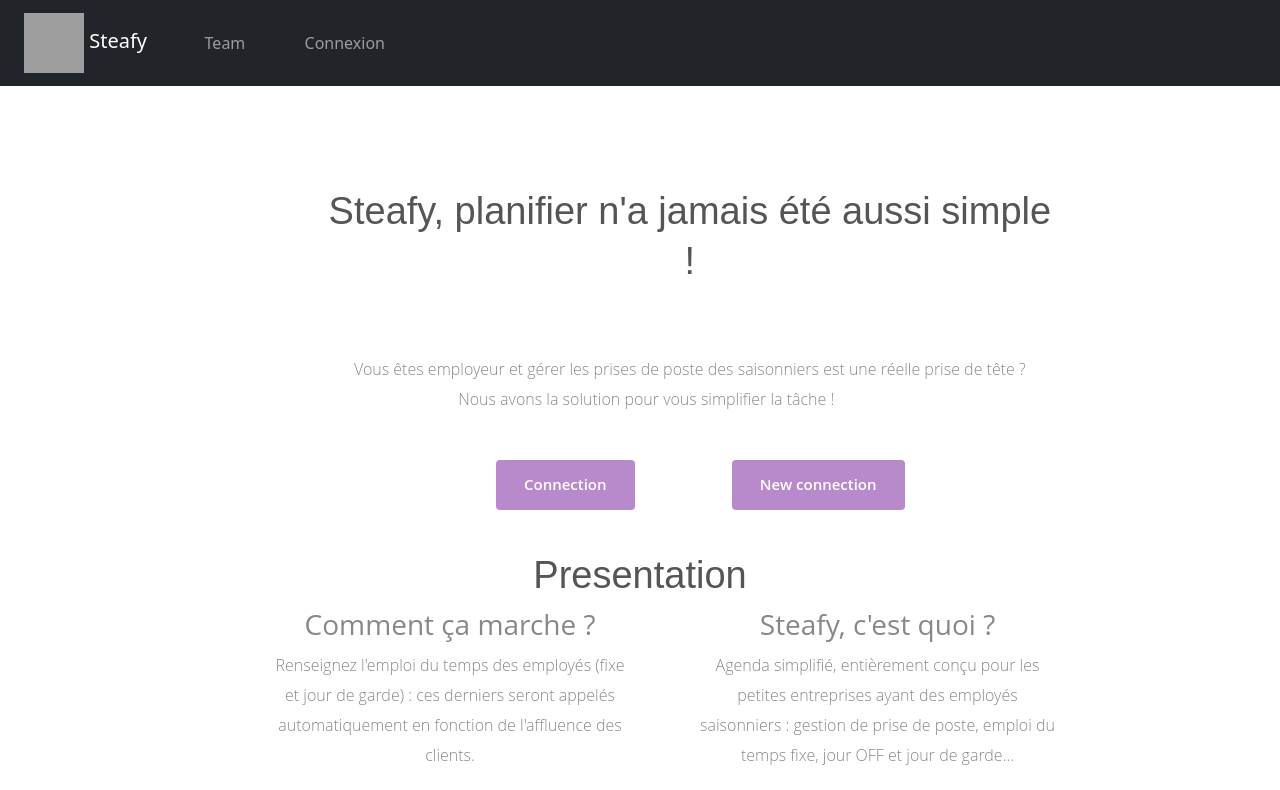
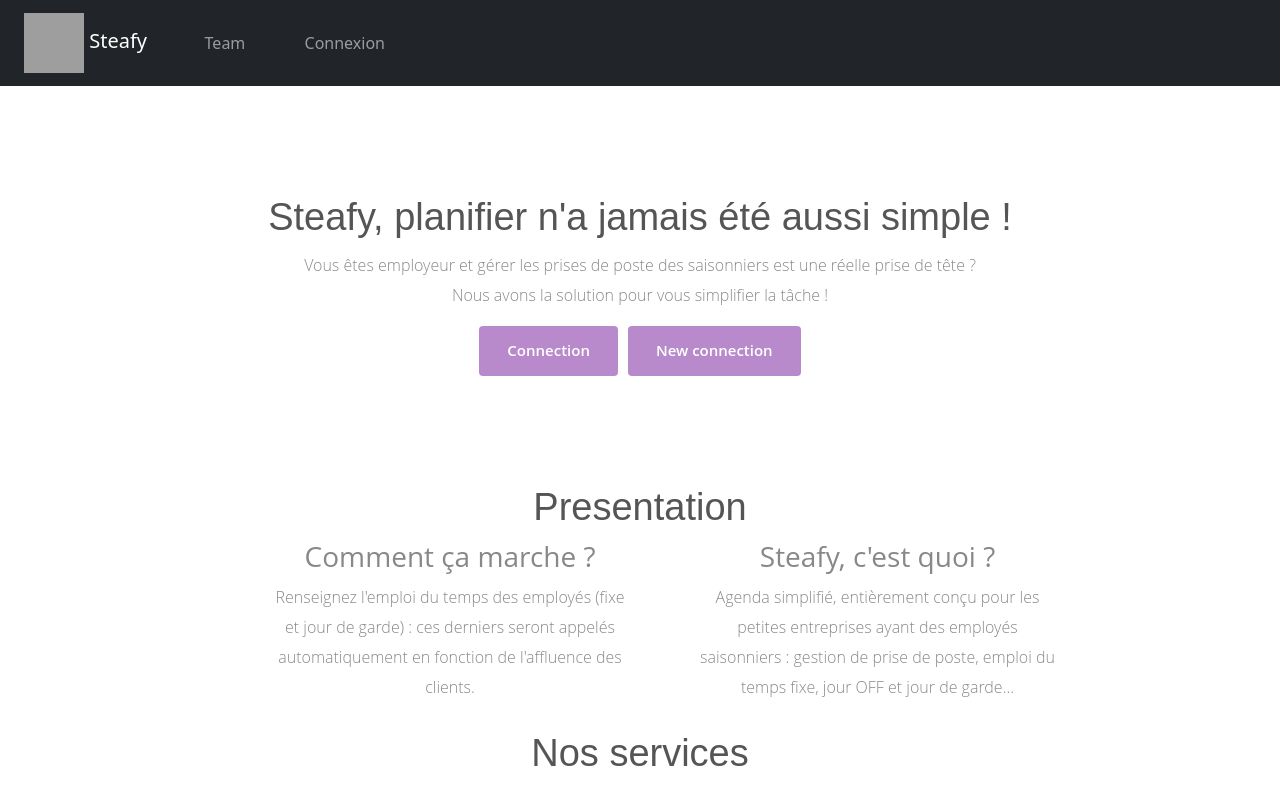
Before and after one commit to le-cmyk/Steafy, an Angular app: page /home in a window 1280 px wide. Shown: the top 790 px of the page. Built offline with nearby package versions, Linux system fonts and the light colour scheme; no server answers; grey boxes are pictures that could not be loaded.

Commit message:
space modification for a presentation

```diff
--- a/src/app/home/home.component.html
+++ b/src/app/home/home.component.html
@@ -5,14 +5,15 @@
     <body>
 		<!-- Top content -->
 		<div class="top-content">
-		    <div class="container">
+			<div class="container py-5">
 
-		        <div class="row">
-		            <div class="col-md-8 offset-md-2 text">
+				<div class="row m-5">
+					<div class="col-md-10 offset-md-1 text">
 						<h1 class="wow fadeInLeftBig">Steafy, planifier n'a jamais été aussi simple !</h1>
 						<div class="description wow fadeInLeftBig">
 							<p>
-								Vous êtes employeur et gérer les prises de poste des saisonniers est une réelle prise de tête ? <br> Nous avons la solution pour vous simplifier la tâche !
+								Vous êtes employeur et gérer les prises de poste des saisonniers est une réelle prise de tête ?
+								<br> Nous avons la solution pour vous simplifier la tâche !
 
 							</p>
 						</div>
@@ -25,6 +26,7 @@
 			</div>
 		</div>
 
+		<!-- Presentation -->
 		<div class="services-container section-container">
 	        <div class="container">
 	            <div class="row">
```
Lines whose indentation alone changed are shown as unchanged.
